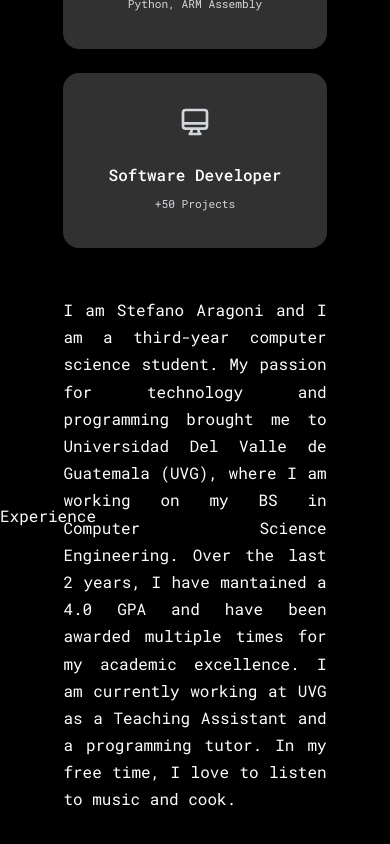
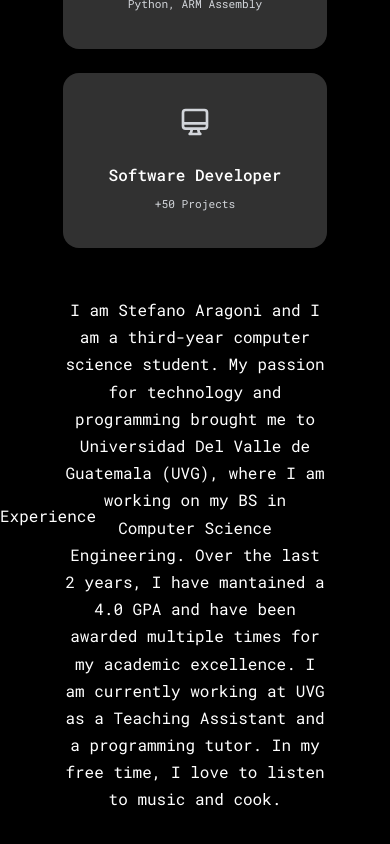
Before and after one commit to stefanoaragoni/portafolio, a React (Vite) app: page / in a window 390 px wide. Shown: the part 1378-2222 px from the top of the page. Built offline with nearby package versions, Linux system fonts and the light colour scheme.

Commit message:
text align fix

```diff
--- a/src/components/about/about.css
+++ b/src/components/about/about.css
@@ -74,5 +74,8 @@
         gap: 1.5rem;
     }
 
+    .a_description{
+        text-align: center;
+    }
 
 }
```
